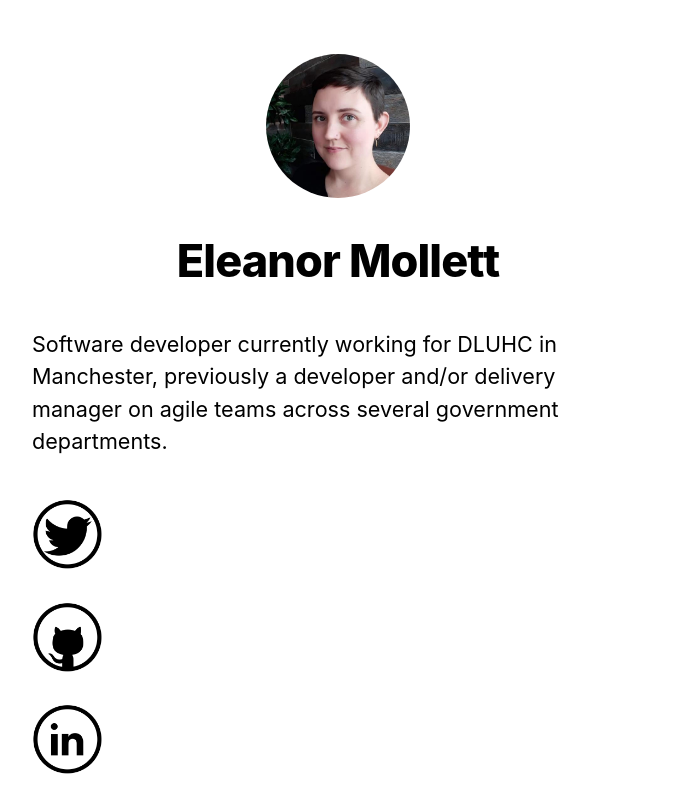
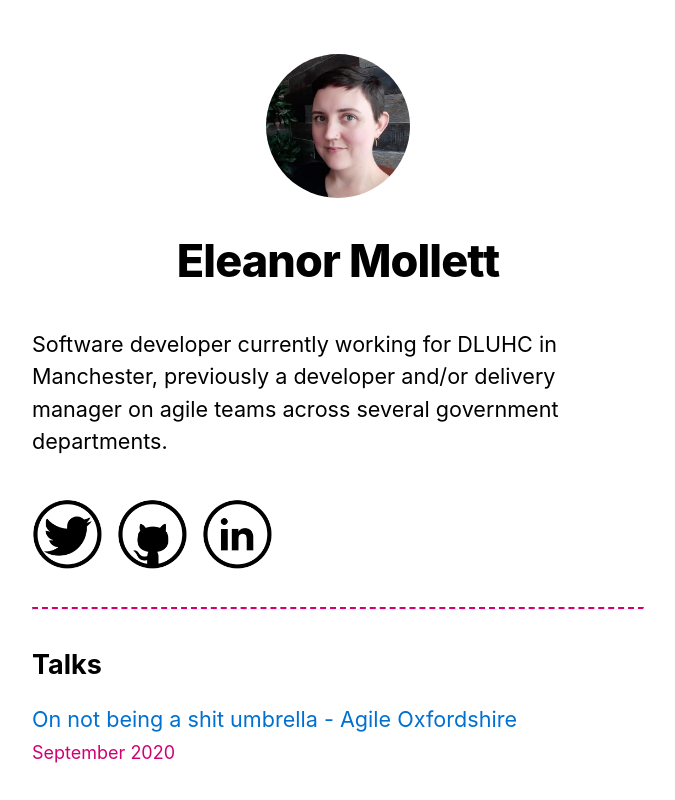
Before and after one commit to emollett/nextjs-blog-spike, a Next.js app: page / in a window 1280 px wide. Shown: the top 800 px of the page, without its empty margins (302-977 px from the left). Built offline with nearby package versions, Linux system fonts and the light colour scheme.

Commit message:
Fixing social media links

```diff
--- a/components/layout.js
+++ b/components/layout.js
@@ -35,7 +35,7 @@ export default function Layout({ children, home }) {
         ) : (
           <>
             <Link href="/">
-              <a>
+
               <Image
                 priority
                 src="/images/photo.jpg"
@@ -44,11 +44,11 @@ export default function Layout({ children, home }) {
                 width={108}
                 alt={name}
               />
-              </a>
+
             </Link>
             <h1 className={utilStyles.heading2Xl}>
-              <Link href="/">
-                <a className={utilStyles.colorInherit}>{name}</a>
+              <Link href="/" className={utilStyles.colorInherit}>
+                {name}
               </Link>
             </h1>
           </>
@@ -58,10 +58,10 @@ export default function Layout({ children, home }) {
       {!home && (
         <div className={styles.backToHome}>
           <Link href="/">
-            <a>← Back to home</a>
+            ← Back to home
           </Link>
         </div>
       )}
     </div>
-  )
+  );
 }
--- a/lib/posts.js
+++ b/lib/posts.js
@@ -45,8 +45,8 @@ export function getAllPostIds() {
         params: {
           id: fileName.replace(/\.md$/, '')
         }
-      }
-    })
+      };
+    });
   }
 
   export async function getPostData(id) {
--- a/pages/index.js
+++ b/pages/index.js
@@ -18,8 +18,8 @@ export default function Home({ allPostsData }) {
       </section>
 
       <section className={`${utilStyles.headingMd} ${utilStyles.paddingSections}`}>
-      <Link href="https://twitter.com/EleanorMollett">
-        <a className={utilStyles.social}>
+      <Link href="https://twitter.com/EleanorMollett" className={utilStyles.social}>
+
         <Image
           priority
           src="/images/twitter.png"
@@ -27,11 +27,11 @@ export default function Home({ allPostsData }) {
           width={70}
           alt="Twitter"
         />
-        </a>
+
       </Link>
 
-      <Link href="https://github.com/emollett">
-        <a className={utilStyles.social}>
+      <Link href="https://github.com/emollett" className={utilStyles.social}>
+
         <Image
           priority
           src="/images/github.png"
@@ -39,11 +39,13 @@ export default function Home({ allPostsData }) {
           width={70}
           alt="GitHub"
         />
-        </a>
+
       </Link>
 
-      <Link href="https://www.linkedin.com/in/eleanormollett/">
-        <a className={utilStyles.social}>
+      <Link
+        href="https://www.linkedin.com/in/eleanormollett/"
+        className={utilStyles.social}>
+
         <Image
           priority
           src="/images/linkedin.png"
@@ -51,7 +53,6 @@ export default function Home({ allPostsData }) {
           width={70}
           alt="Linkedin"
         />
-        </a>
 
       </Link>
       </section>
@@ -61,7 +62,7 @@ export default function Home({ allPostsData }) {
         <ul className={utilStyles.list}>
           <li className={`${utilStyles.listItem} ${utilStyles.padding1px}`}>
             <Link href={"https://www.youtube.com/watch?v=UjdyimoZ4Ck&t"}>
-              <a>On not being a shit umbrella - Agile Oxfordshire</a>
+              On not being a shit umbrella - Agile Oxfordshire
             </Link>
             <br />
             <small className={utilStyles.lightText}>
@@ -77,7 +78,7 @@ export default function Home({ allPostsData }) {
           {allPostsData.map(({ id, date, title, description }) => (
             <li className={`${utilStyles.listItem} ${utilStyles.padding1px}`} key={id}>
               <Link href={`/posts/${id}`}>
-                <a>{title}</a>
+                {title}
               </Link>
               <br />
               <small className={utilStyles.lightText}>
@@ -91,7 +92,7 @@ export default function Home({ allPostsData }) {
       </section>
 
     </Layout>
-  )
+  );
 }
 
 export async function getStaticProps() {
--- a/styles/global.css
+++ b/styles/global.css
@@ -26,6 +26,11 @@ img {
   display: block;
 }
 
+a img {
+  max-width: 100%;
+  display: inline;
+}
+
 hr {
   border-top: 2px dashed #D00070;
 }
```
Also changed, not shown: pages/posts/[id].js (+7 -5 lines). Lines whose indentation alone changed are shown as unchanged.
